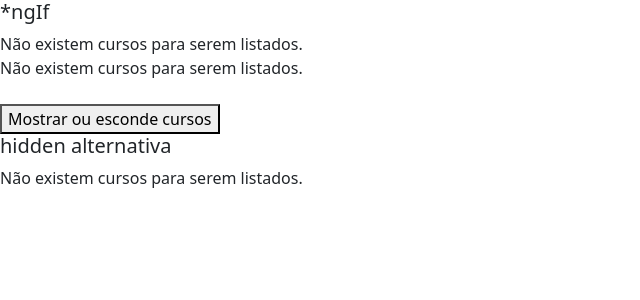
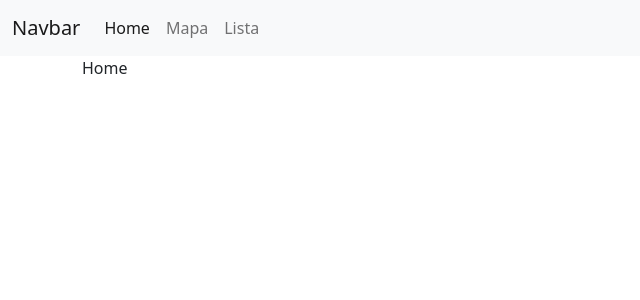
Before and after one commit to WellingtonIdeao/angular-course, an Angular app: page / in a window 1280 px wide. Shown: the top 300 px of the page, without its empty margins (0-640 px from the left). Built offline with nearby package versions, Linux system fonts and the light colour scheme.

Commit message:
diretiva Switch-SwitchCase-SwitchDefault

```diff
--- a/src/app/app.component.html
+++ b/src/app/app.component.html
@@ -1,5 +1,6 @@
 <!--<app-ciclo [valorInicial]="valor" *ngIf="!deletarCiclo"></app-ciclo>
 <button class="btn btn-primary" (click)="mudarValor()" >Mudar valor</button>
 <button class="btn btn-primary" (click)="destruirCiclo()" >Deletar ciclo</button>
-<app-data-binding></app-data-binding>-->
-<app-diretiva-ngif></app-diretiva-ngif>
+<app-data-binding></app-data-binding>
+<app-diretiva-ngif></app-diretiva-ngif> -->
+<app-diretiva-ngswitch></app-diretiva-ngswitch>
--- a/src/app/app.module.ts
+++ b/src/app/app.module.ts
@@ -14,6 +14,7 @@
 import { OutputPropertyComponent } from './output-property/output-property.component';
 import { CicloComponent } from './ciclo/ciclo.component';
 import { DiretivaNgifComponent } from './diretiva-ngif/diretiva-ngif.component';
+import { DiretivaNgswitchComponent } from './diretiva-ngswitch/diretiva-ngswitch.component';
 
 
 @NgModule({
@@ -26,6 +27,7 @@
     OutputPropertyComponent,
     CicloComponent,
     DiretivaNgifComponent,
+    DiretivaNgswitchComponent,
   ],
   imports: [
     BrowserModule,
--- /dev/null
+++ b/src/app/diretiva-ngswitch/diretiva-ngswitch.component.html
@@ -0,0 +1,21 @@
+<nav class="navbar navbar-expand-lg  bg-light">
+    <div class="container-fluid">
+      <a class="navbar-brand" href="#">Navbar</a>
+      <button class="navbar-toggler" type="button" data-bs-toggle="collapse" data-bs-target="#navbarNavAltMarkup" aria-controls="navbarNavAltMarkup" aria-expanded="false" aria-label="Toggle navigation">
+        <span class="navbar-toggler-icon"></span>
+      </button>
+      <div class="collapse navbar-collapse" id="navbarNavAltMarkup">
+        <div class="navbar-nav">
+          <a class="nav-link" [class.active] = "aba == 'home'" (click)="aba = 'home'">Home</a>
+          <a class="nav-link" [class.active] = "aba == 'mapa'" (click)="aba = 'mapa'">Mapa</a>
+          <a class="nav-link" [class.active] = "aba == 'lista'" (click)="aba = 'lista'">Lista</a>
+        </div>
+      </div>
+    </div>
+  </nav>
+
+  <div class="container" [ngSwitch]="aba">
+    <p *ngSwitchCase="'mapa'">Modo Mapa ativado</p>
+    <p *ngSwitchCase="'lista'">Modo Lista ativado</p>
+    <p *ngSwitchDefault>Home</p>
+  </div>
--- /dev/null
+++ b/src/app/diretiva-ngswitch/diretiva-ngswitch.component.ts
@@ -0,0 +1,17 @@
+import { Component, OnInit } from '@angular/core';
+
+@Component({
+  selector: 'app-diretiva-ngswitch',
+  templateUrl: './diretiva-ngswitch.component.html',
+  styleUrls: ['./diretiva-ngswitch.component.css']
+})
+export class DiretivaNgswitchComponent implements OnInit {
+
+  aba: string = 'home';
+
+  constructor() { }
+
+  ngOnInit(): void {
+  }
+
+}
```
Also changed, not shown: src/app/diretiva-ngswitch/diretiva-ngswitch.component.css (added), 1 other file (tests, documents, lock files or other folders).
